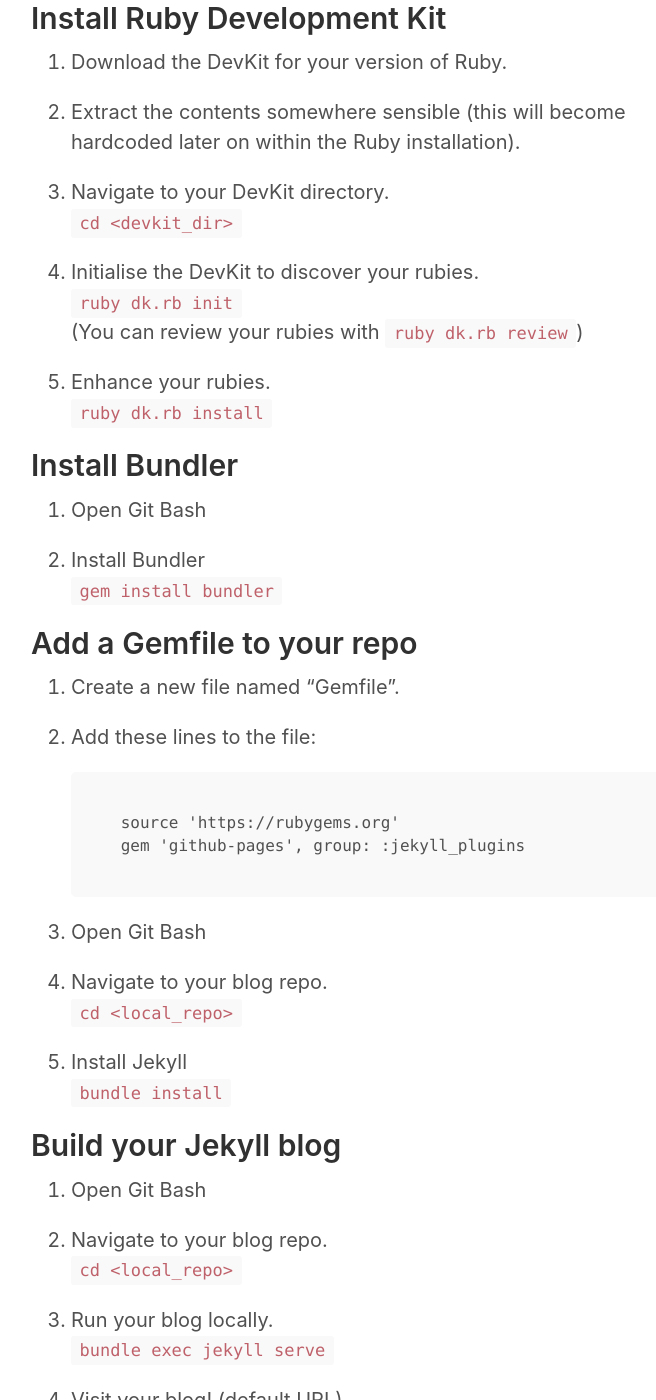
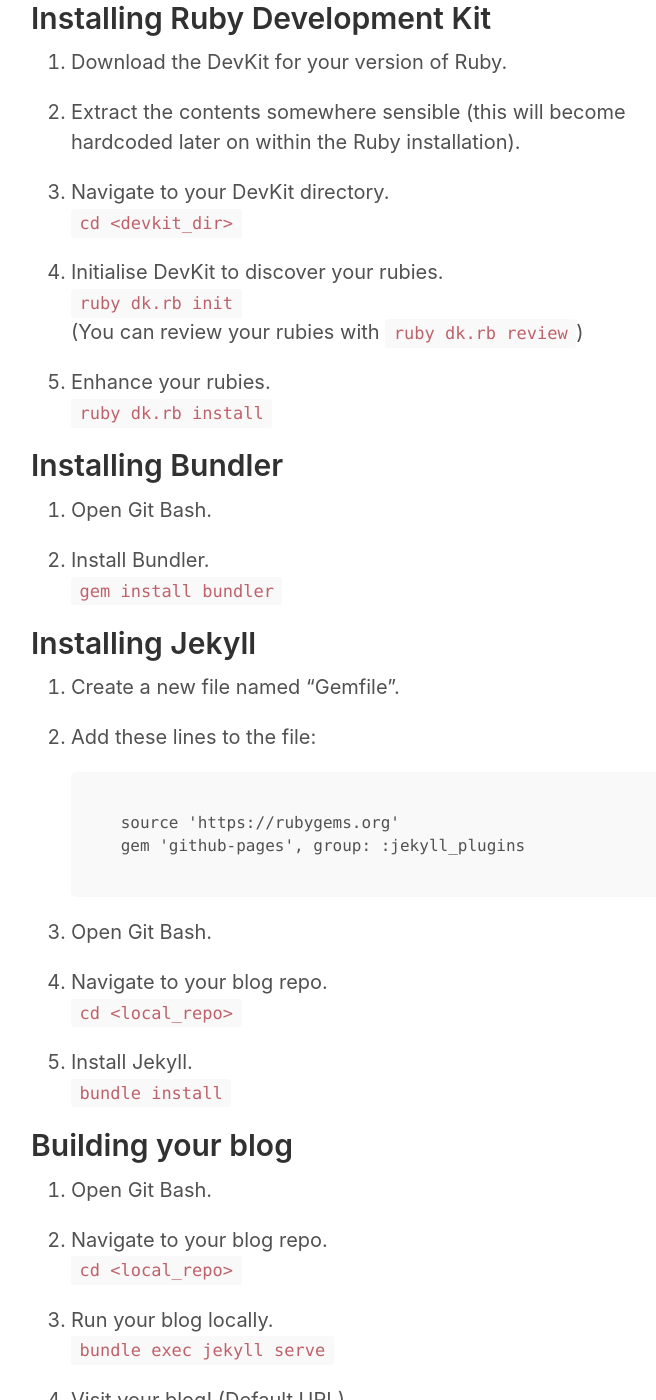
Before and after one commit to AndyRN/devacumen, a Jekyll site: the page built from _posts/2016-04-25-how-to-run-your-jekyll-blog-locally.md, in a window 1280 px wide and 1400 px high, scrolled down 424 px. Shown: the whole window, without its empty margins (259-915 px from the left). Built offline with Jekyll 4.4.1, drawn with Linux system fonts in a browser that asks for light colours; some of the changed text lies outside the part shown.

Commit message:
Update 2016-04-25-how-to-run-your-jekyll-blog-locally.md

```diff
--- a/_posts/2016-04-25-how-to-run-your-jekyll-blog-locally.md
+++ b/_posts/2016-04-25-how-to-run-your-jekyll-blog-locally.md
@@ -11,7 +11,7 @@
 * <a href="http://rubyinstaller.org/downloads/">Ruby 2.0.0+</a>
 * A local repo of your blog
 
-## Install Ruby Development Kit
+## Installing Ruby Development Kit
 
 1. Download the DevKit for your version of Ruby.
 
@@ -22,7 +22,7 @@
 cd &lt;devkit_dir&gt;
 </code>
 
-4. Initialise the DevKit to discover your rubies.
+4. Initialise DevKit to discover your rubies.
 <br/><code>
 ruby dk.rb init
 </code>
@@ -33,16 +33,16 @@
 ruby dk.rb install
 </code>
 
-## Install Bundler
+## Installing Bundler
 
-1. Open Git Bash
+1. Open Git Bash.
 
-2. Install Bundler
+2. Install Bundler.
 <br/><code>
 gem install bundler
 </code>
 
-## Add a Gemfile to your repo
+## Installing Jekyll
 
 1. Create a new file named "Gemfile".
 
@@ -51,21 +51,21 @@
         source 'https://rubygems.org'
         gem 'github-pages', group: :jekyll_plugins
 
-3. Open Git Bash
+3. Open Git Bash.
 
 4. Navigate to your blog repo.
 <br/><code>
 cd &lt;local_repo&gt;
 </code>
 
-5. Install Jekyll
+5. Install Jekyll.
 <br/><code>
 bundle install
 </code>
 
-## Build your Jekyll blog
+## Building your blog
 
-1. Open Git Bash
+1. Open Git Bash.
 
 2. Navigate to your blog repo.
 <br/><code>
@@ -77,6 +77,6 @@
 bundle exec jekyll serve
 </code>
 
-4. Visit your blog! (default URL)
+4. Visit your blog! (Default URL)
 
         http://localhost:4000
```
